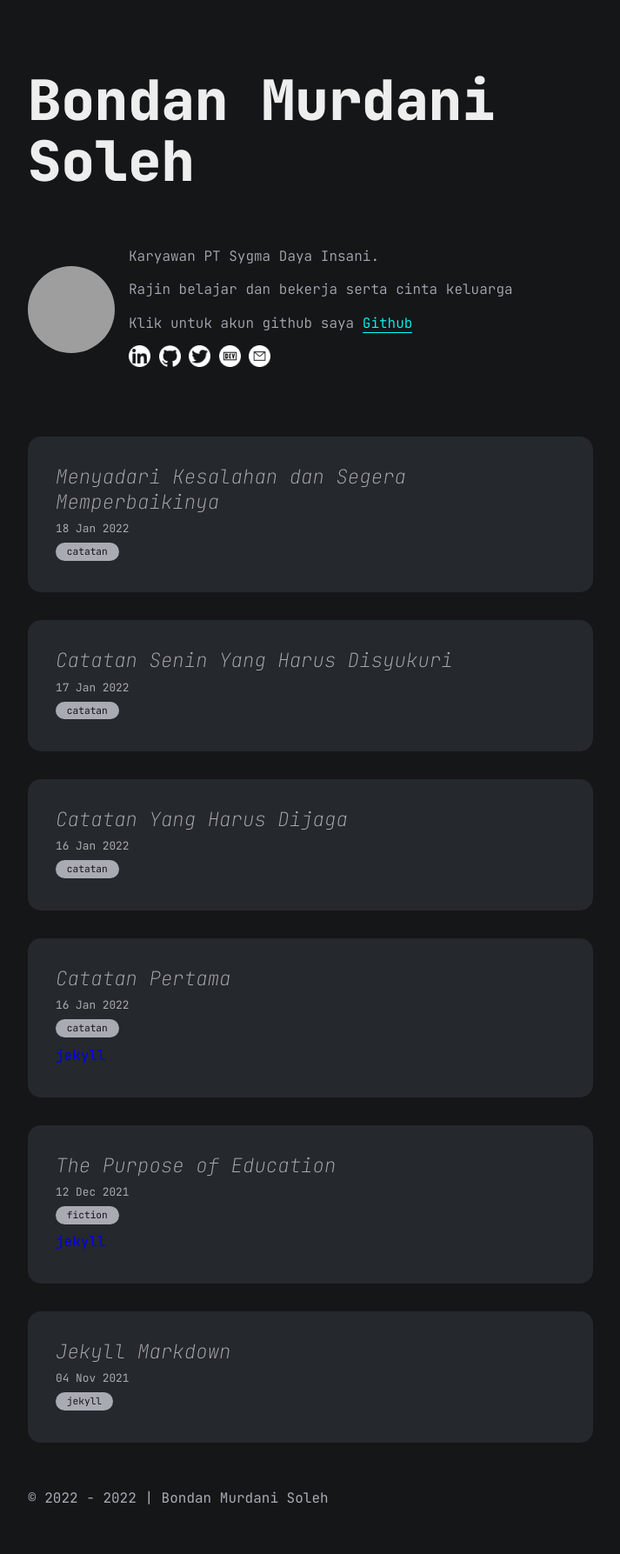
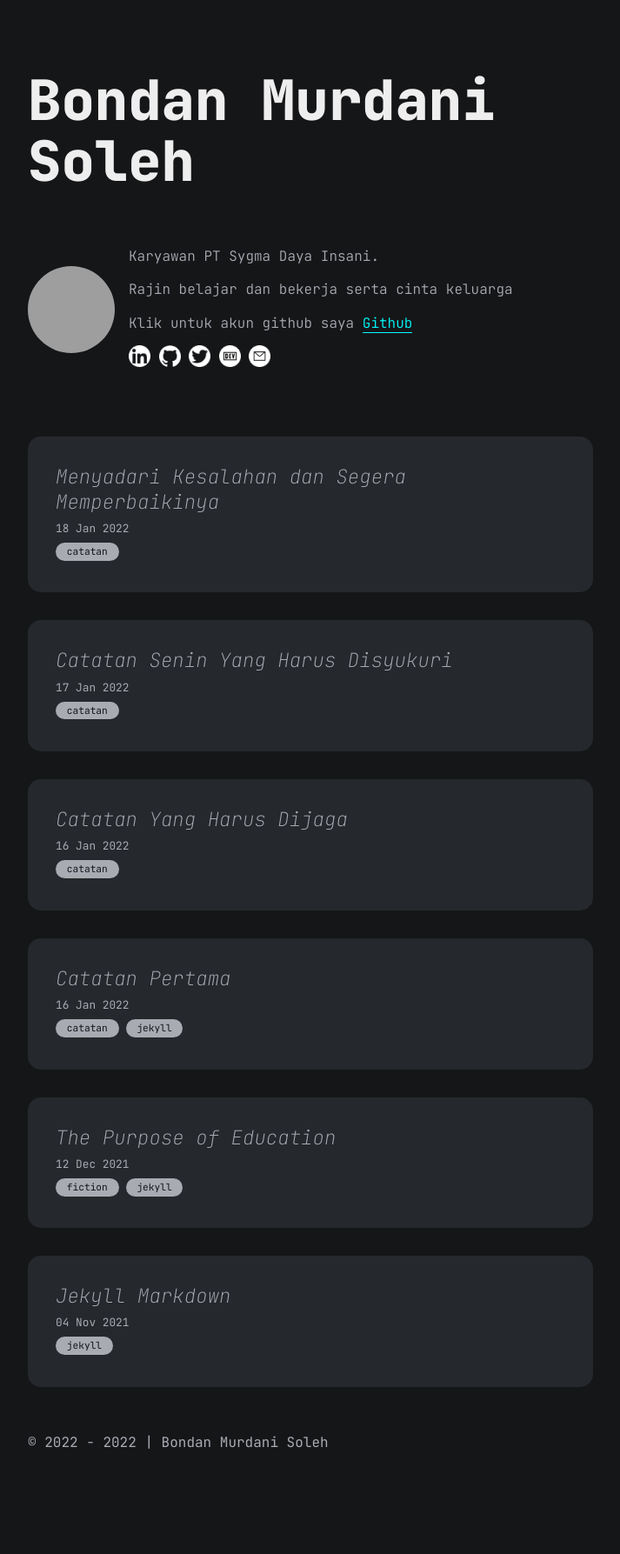
Before and after one commit to papabondan/papabondan.github.io, a Jekyll site: the page built from index.md, in a window 1280 px wide. Shown: the whole page at 87% size, without its empty margins (283-996 px from the left). Built offline with Jekyll 4.4.1, drawn with Linux system fonts in a browser that asks for light colours; comment, search, counter and statistics services are not loaded; after the commit the page ends 1723 px from its top, so only the background shows below that; grey boxes are pictures that could not be loaded.

Commit message:
Update blog.html

```diff
--- a/_layouts/blog.html
+++ b/_layouts/blog.html
@@ -6,8 +6,6 @@
       {% include header.html %} {% include bio.html %}
 
       <section class="articles">
-
-
 
         {% for post in site.posts %}
 
@@ -20,14 +18,12 @@
           <div class="categories">
 
             {% for c in post.categories %}
-            <a href="#!" data-base-url="{{site.baseurl}}" class="category"
-              >{{c}}</a
-            >
+            <a href="#!" data-base-url="{{site.baseurl}}" class="category">{{c}}</a>
+             {%endfor%}
+          </div>
 
-          </div>
-          {% endfor %}
         </article>
-        {%endfor%}
+       {% endfor %}
       </section>
 
 
```
